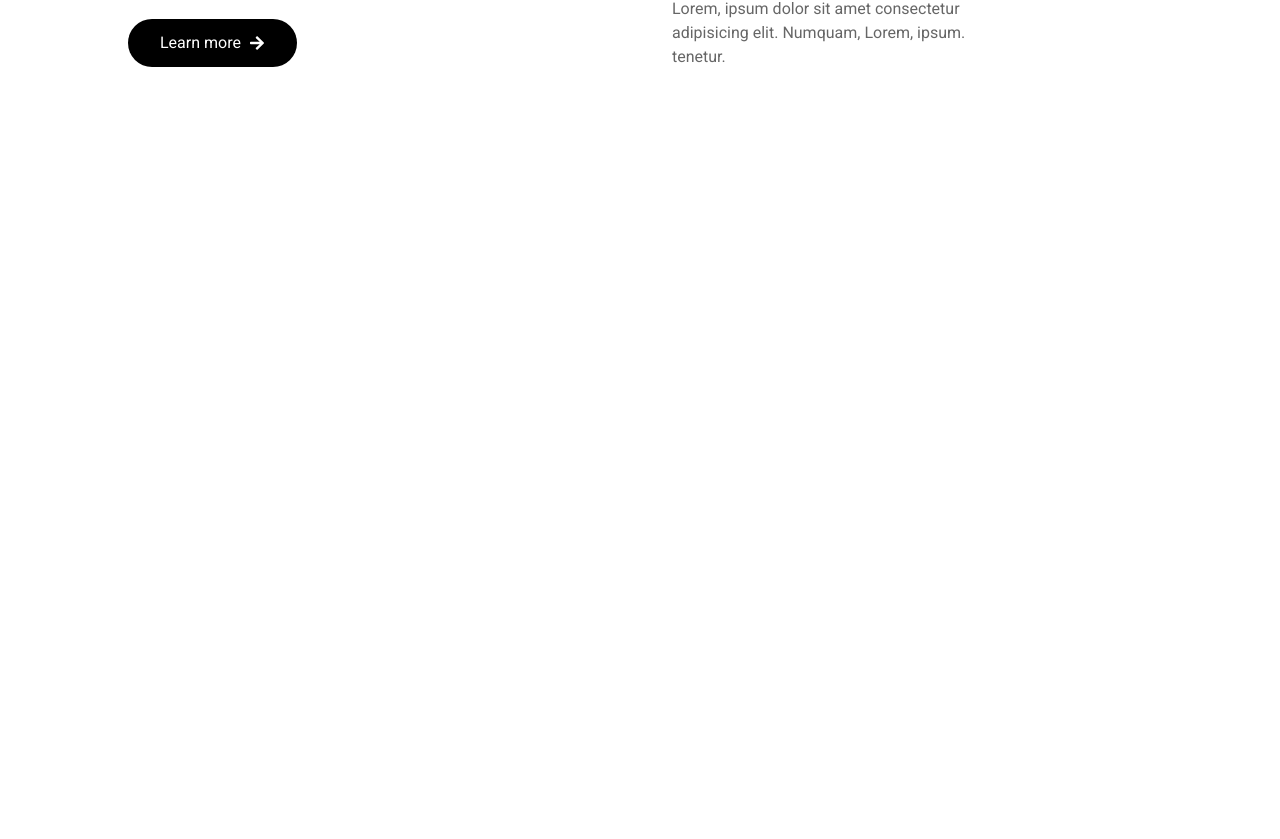
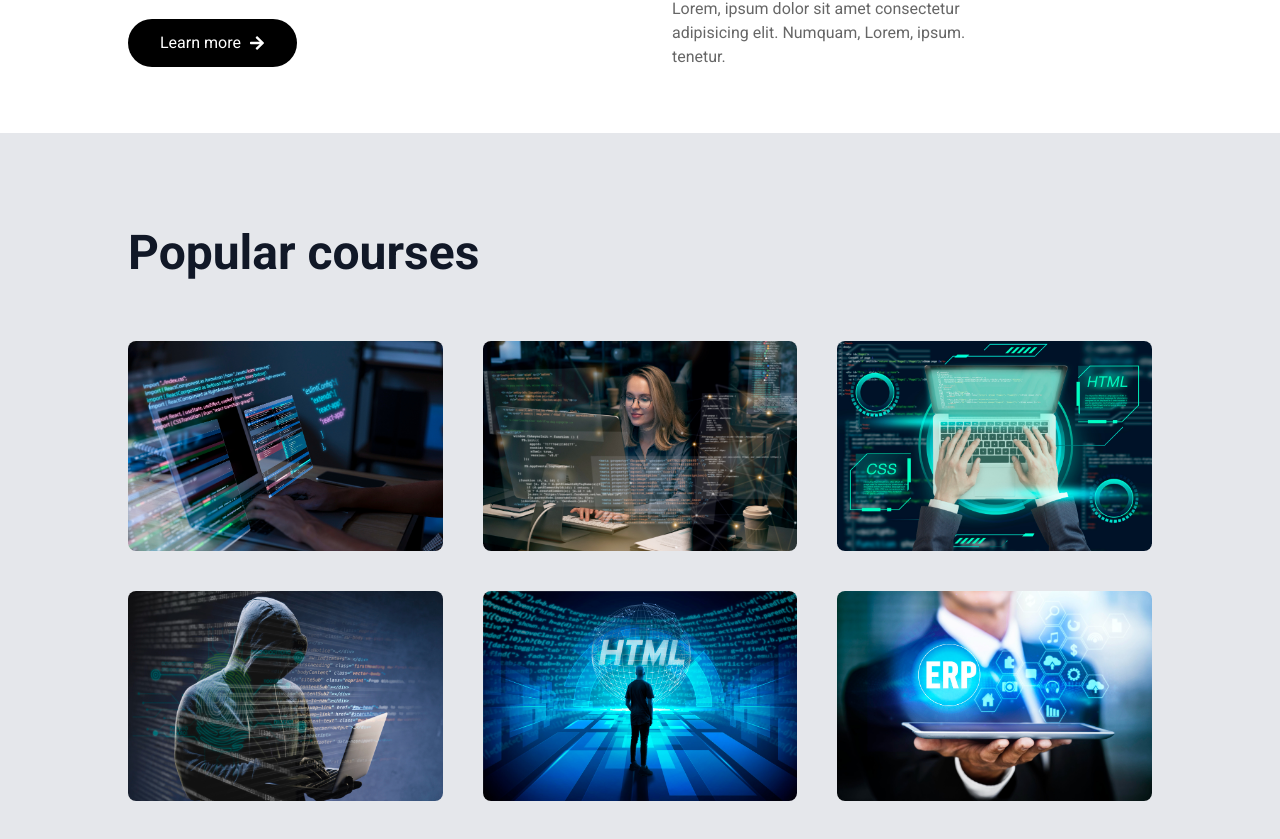
Before and after one commit to Emranhossainshuvo/e-learn, a Next.js app: page / in a window 1280 px wide. Shown: the part 1235-2074 px from the top of the page. Before the commit the page ends 1368 px from the top, so only its background shows below. Built offline with nearby package versions, Linux system fonts and the light colour scheme.

Commit message:
created course data component to show all the coursese

```diff
--- /dev/null
+++ b/components/Home/Courses/CourseCard.tsx
@@ -0,0 +1,31 @@
+import Image from "next/image";
+
+
+// defining a type
+type Props = {
+    course: {
+        id: number;
+        image: string;
+        title: string;
+        price: number;
+        author: string;
+        reviewNumber: number;
+        lessons: number;
+        students: number;
+        category: string;
+    };
+}
+
+const CourseCard = ({ course }: Props) => {
+    return (
+        <>
+            <div className="bg-white rounded-lg overflow-hidden cursor-pointer">
+                <div>
+                    <Image src={course.image} alt={course.title} width={400} height={400} className="h-full w-full" />
+                </div>
+            </div>
+        </>
+    );
+};
+
+export default CourseCard;
--- /dev/null
+++ b/components/Home/Courses/Courses.tsx
@@ -0,0 +1,24 @@
+import { coursesData } from "@/data/data";
+import Image from "next/image";
+import CourseCard from "./CourseCard";
+
+const Courses = () => {
+    return (
+        <>
+            <div className="pt-16 pb-12 relative bg-gray-200">
+                <div className="w-[80%] pt-8 pb-8 mx-auto">
+                    <h1 className="text-4xl md:text-5xl text-gray-900 font-bold">Popular courses</h1>
+                    <div className="mt-10 md:mt-16 grid grid-cols-1 lg:grid-cols-2 xl:grid-cols-3 gap-10">
+                        {coursesData.map((course)=>{
+                            return <div key={course.id}>
+                                <CourseCard course={course} />
+                            </div>
+                        })}
+                    </div>
+                </div>
+            </div>
+        </>
+    );
+};
+
+export default Courses;
--- a/components/Home/Home.tsx
+++ b/components/Home/Home.tsx
@@ -1,12 +1,14 @@
 import React from 'react';
 import Hero from './Hero/Hero';
 import About from './About/About';
+import Courses from './Courses/Courses';
 
 const Home = () => {
     return (
         <div>
             <Hero />
             <About />
+            <Courses />
         </div>
     );
 };
```
